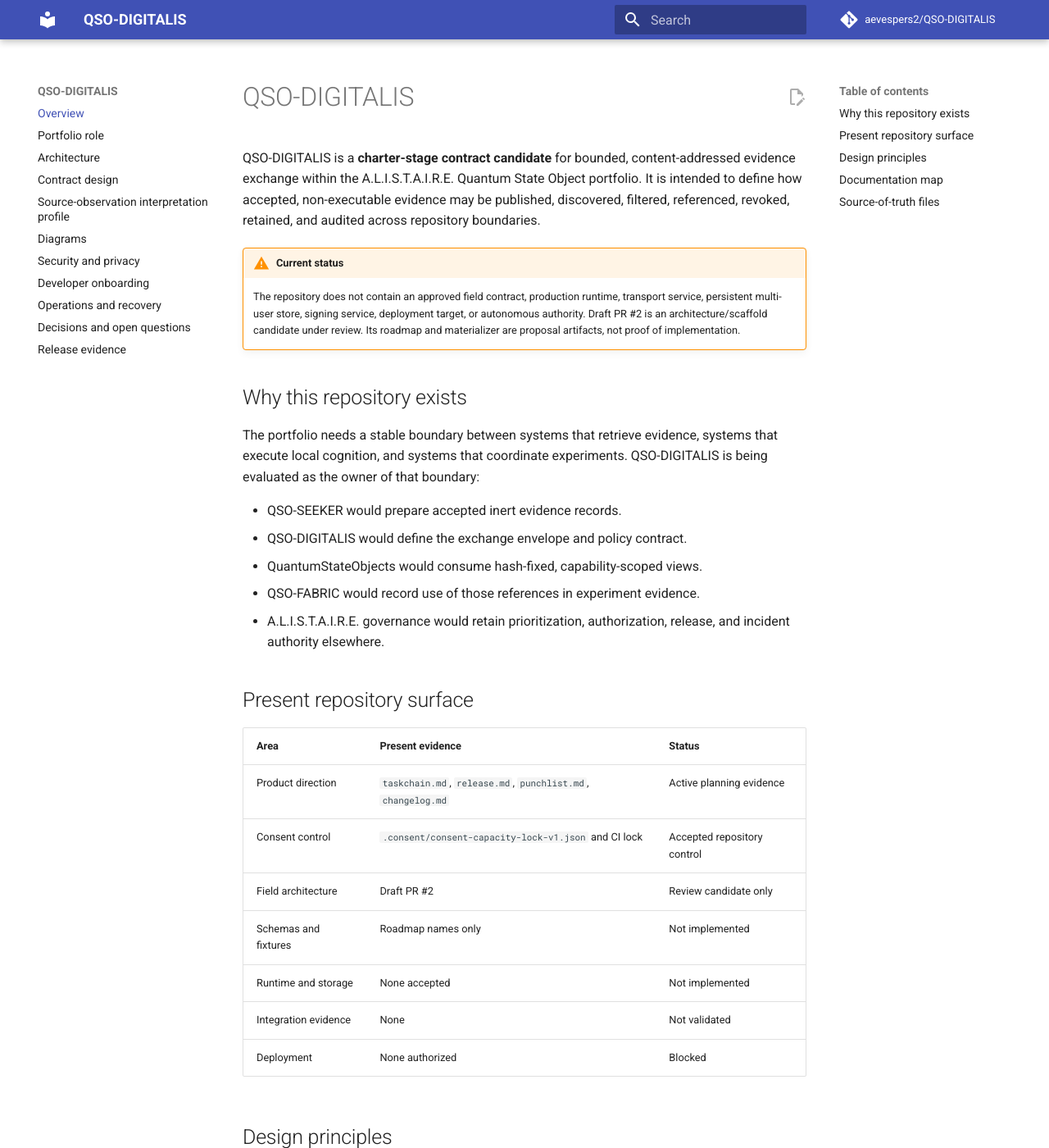
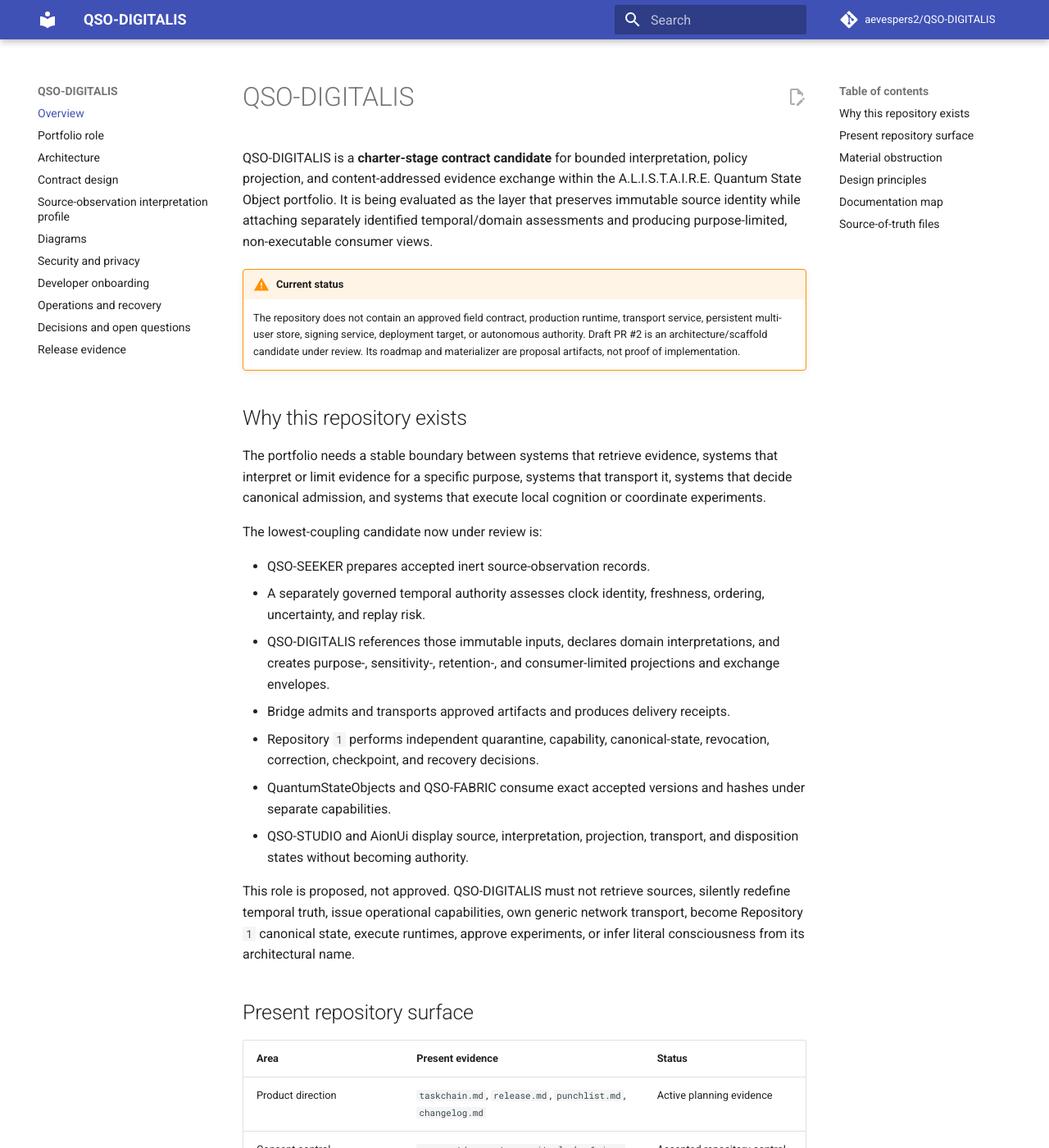
Before and after one commit to aevespers2/QSO-DIGITALIS, an MkDocs documentation site: the page built from docs/index.md, in a window 1280 px wide and 1400 px high. Shown: the whole window at 82% size. Built offline with MkDocs 1.6.1 and Material for MkDocs 9.7.7, drawn with Linux system fonts in a browser that asks for light colours; comment, search, counter and statistics services are not loaded; some of the changed text lies outside the part shown.

Commit message:
docs: clarify Digitalis interpretation and exchange boundary

```diff
--- a/docs/index.md
+++ b/docs/index.md
@@ -1,19 +1,25 @@
 # QSO-DIGITALIS
 
-QSO-DIGITALIS is a **charter-stage contract candidate** for bounded, content-addressed evidence exchange within the A.L.I.S.T.A.I.R.E. Quantum State Object portfolio. It is intended to define how accepted, non-executable evidence may be published, discovered, filtered, referenced, revoked, retained, and audited across repository boundaries.
+QSO-DIGITALIS is a **charter-stage contract candidate** for bounded interpretation, policy projection, and content-addressed evidence exchange within the A.L.I.S.T.A.I.R.E. Quantum State Object portfolio. It is being evaluated as the layer that preserves immutable source identity while attaching separately identified temporal/domain assessments and producing purpose-limited, non-executable consumer views.
 
 !!! warning "Current status"
     The repository does not contain an approved field contract, production runtime, transport service, persistent multi-user store, signing service, deployment target, or autonomous authority. Draft PR #2 is an architecture/scaffold candidate under review. Its roadmap and materializer are proposal artifacts, not proof of implementation.
 
 ## Why this repository exists
 
-The portfolio needs a stable boundary between systems that retrieve evidence, systems that execute local cognition, and systems that coordinate experiments. QSO-DIGITALIS is being evaluated as the owner of that boundary:
+The portfolio needs a stable boundary between systems that retrieve evidence, systems that interpret or limit evidence for a specific purpose, systems that transport it, systems that decide canonical admission, and systems that execute local cognition or coordinate experiments.
 
-- QSO-SEEKER would prepare accepted inert evidence records.
-- QSO-DIGITALIS would define the exchange envelope and policy contract.
-- QuantumStateObjects would consume hash-fixed, capability-scoped views.
-- QSO-FABRIC would record use of those references in experiment evidence.
-- A.L.I.S.T.A.I.R.E. governance would retain prioritization, authorization, release, and incident authority elsewhere.
+The lowest-coupling candidate now under review is:
+
+- QSO-SEEKER prepares accepted inert source-observation records.
+- A separately governed temporal authority assesses clock identity, freshness, ordering, uncertainty, and replay risk.
+- QSO-DIGITALIS references those immutable inputs, declares domain interpretations, and creates purpose-, sensitivity-, retention-, and consumer-limited projections and exchange envelopes.
+- Bridge admits and transports approved artifacts and produces delivery receipts.
+- Repository `1` performs independent quarantine, capability, canonical-state, revocation, correction, checkpoint, and recovery decisions.
+- QuantumStateObjects and QSO-FABRIC consume exact accepted versions and hashes under separate capabilities.
+- QSO-STUDIO and AionUi display source, interpretation, projection, transport, and disposition states without becoming authority.
+
+This role is proposed, not approved. QSO-DIGITALIS must not retrieve sources, silently redefine temporal truth, issue operational capabilities, own generic network transport, become Repository `1` canonical state, execute runtimes, approve experiments, or infer literal consciousness from its architectural name.
 
 ## Present repository surface
 
@@ -22,26 +28,37 @@ The portfolio needs a stable boundary between systems that retrieve evidence, sy
 | Product direction | `taskchain.md`, `release.md`, `punchlist.md`, `changelog.md` | Active planning evidence |
 | Consent control | `.consent/consent-capacity-lock-v1.json` and CI lock | Accepted repository control |
 | Field architecture | Draft PR #2 | Review candidate only |
-| Schemas and fixtures | Roadmap names only | Not implemented |
+| Interpretation/exchange profile | Documentation candidate | Proposed boundary and fixtures only |
+| Schemas and fixtures | Roadmap names and documentation profiles | Not implemented |
 | Runtime and storage | None accepted | Not implemented |
 | Integration evidence | None | Not validated |
 | Deployment | None authorized | Blocked |
 
+## Material obstruction
+
+The portfolio currently risks collapsing source record identity, temporal assessment, domain interpretation, policy projection, transport artifact, delivery receipt, Repository `1` disposition, and consumer display into one misleading “evidence” identity. That can make transport success look like truth, a derived interpretation look like source evidence, or a projection look like an operational capability.
+
+The candidate repair keeps every stage separately identified and hash-bound, with explicit typed references, transformation declarations, privacy/retention inheritance, correction and revocation propagation, and pairwise/triple-overlap fixtures.
+
 ## Design principles
 
 1. **Schema before runtime.** Contracts, fixtures, negative cases, and migrations must precede implementation.
-2. **Evidence, not execution.** Field records must remain inert and must never grant code, credential, repository, payment, or deployment authority.
-3. **Capability separation.** Publish, discover, subscribe, read, acknowledge, revoke, and administer are distinct permissions.
-4. **Purpose limitation.** Every view is constrained by approved purpose, sensitivity, retention, source class, and experiment scope.
-5. **Content-addressed provenance.** Consumers bind to explicit versions and hashes rather than mutable names alone.
-6. **Fail closed.** Unknown schema versions, invalid hashes, expired records, revoked access, or missing policy evidence produce rejection.
-7. **Human final review.** Consequential promotion, action, merge, release, and deployment remain separately authorized.
+2. **Source preservation.** Interpretations and projections reference immutable source records; they never overwrite them.
+3. **Evidence, not execution.** Field records must remain inert and must never grant code, credential, repository, payment, or deployment authority.
+4. **Identity separation.** Source, temporal, interpretation, projection, envelope, transport, receipt, disposition, and consumption identities remain distinct.
+5. **Capability separation.** Publish, interpret, project, transport, discover, subscribe, read, acknowledge, revoke, and administer are distinct permissions.
+6. **Purpose limitation.** Every view is constrained by approved purpose, sensitivity, retention, source class, consent, and consumer scope.
+7. **Content-addressed provenance.** Consumers bind to explicit versions, canonicalization methods, domain-separated hashes, and lineage rather than mutable names alone.
+8. **Declared transformations.** Normalization, redaction, aggregation, derivation, and repackaging are explicit and reproducible.
+9. **Fail closed.** Unknown schema versions, invalid hashes, stale assessments, undeclared transformations, expired records, revoked access, or missing policy evidence produce rejection or `UNKNOWN`.
+10. **Human final review.** Consequential promotion, action, merge, release, and deployment remain separately authorized.
 
 ## Documentation map
 
 - [Portfolio role](portfolio-role.md) — ownership and non-overlap across A.L.I.S.T.A.I.R.E.
 - [Architecture](architecture.md) — current boundary and candidate lifecycle
 - [Contract design](contracts.md) — proposed records, capabilities, and invariants
+- [Source-observation interpretation profile](source-observation-interpretation-profile.md) — record identities, gluing maps, fixtures, and active obstructions across Seeker, temporal assessment, Bridge, Repository `1`, runtimes, and interfaces
 - [Diagrams](diagrams.md) — context, lifecycle, trust, and recovery views
 - [Security and privacy](security.md) — protected assets, threats, and controls
 - [Developer onboarding](onboarding.md) — safe documentation and future contract workflow
```
